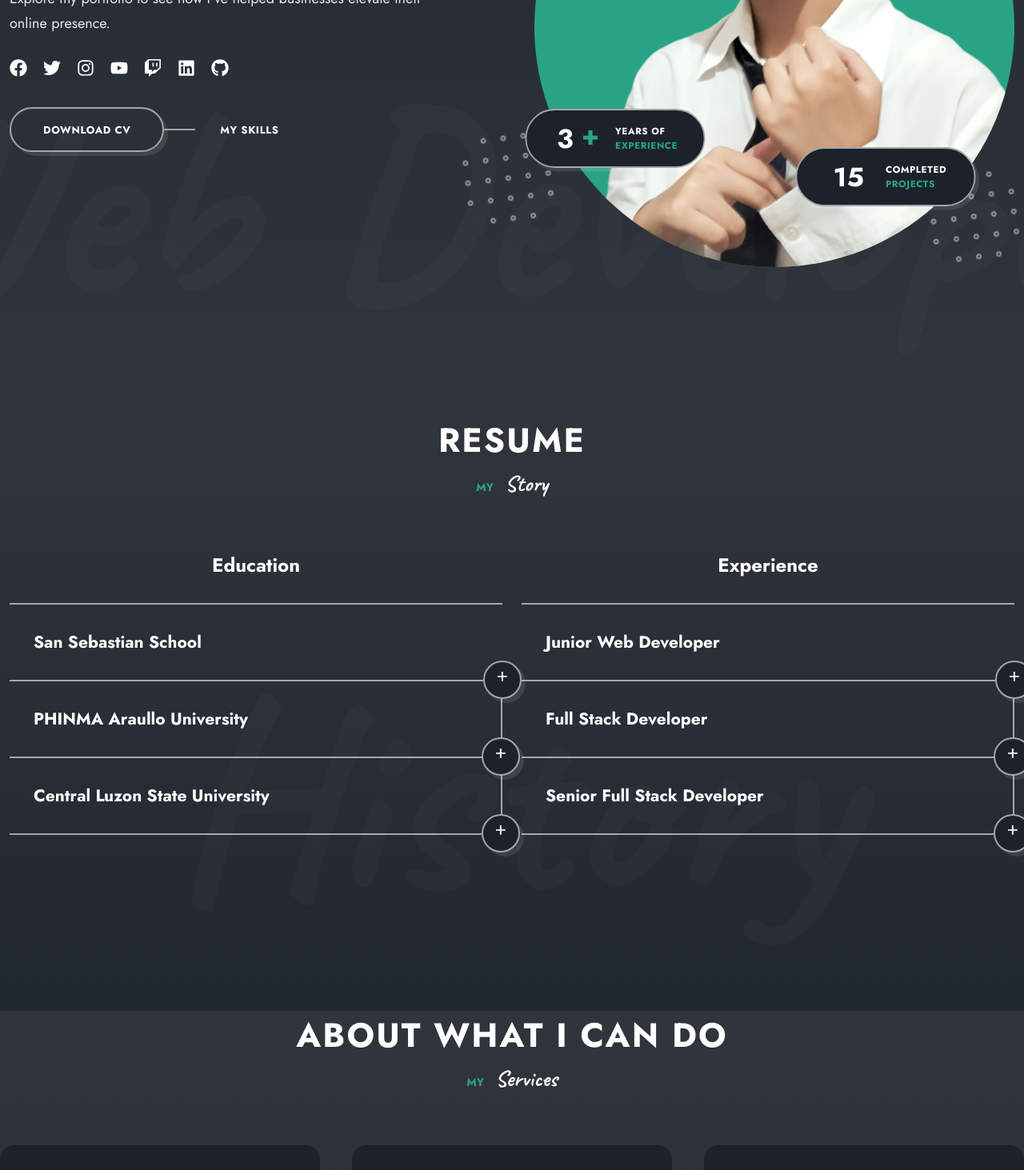
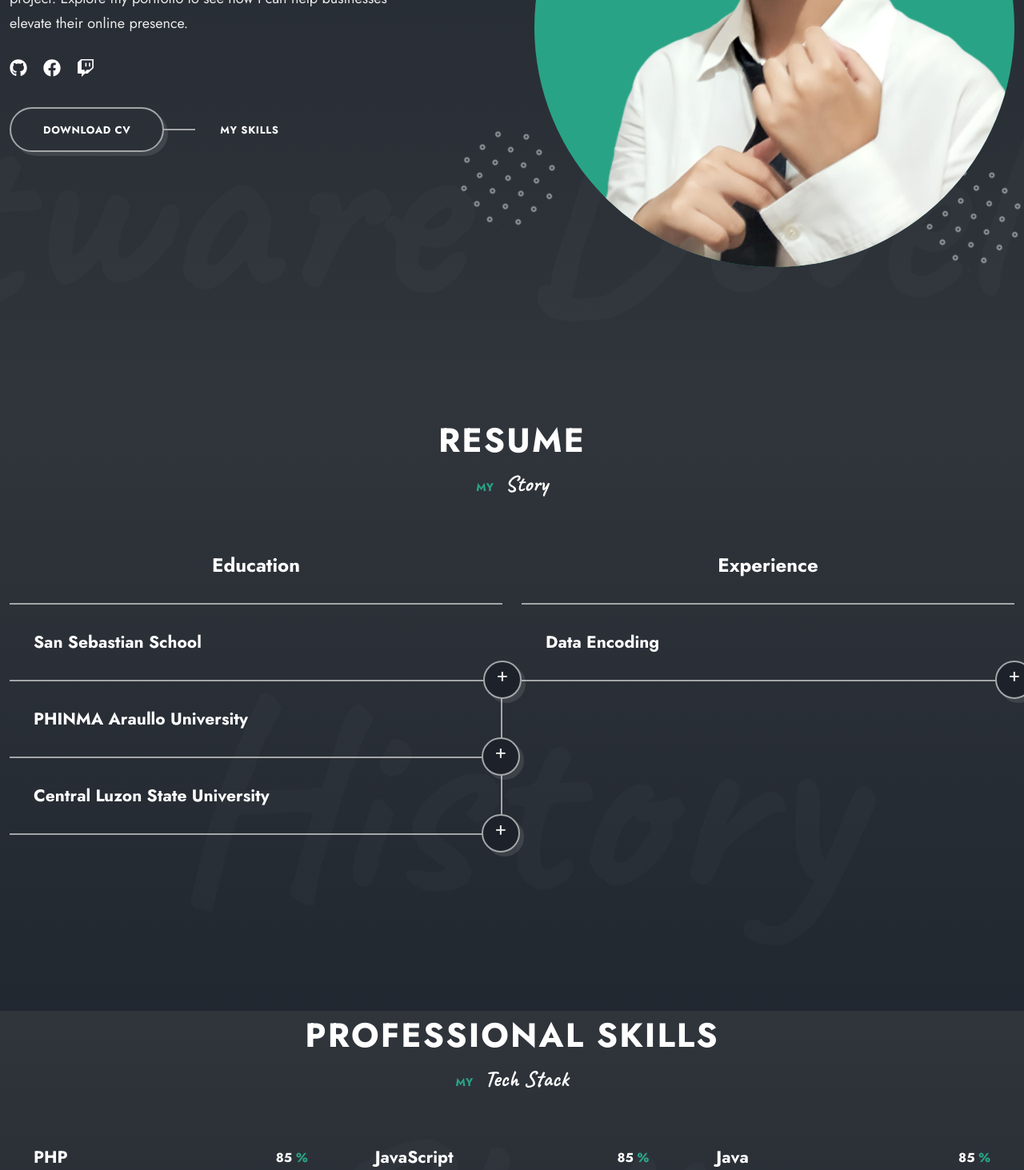
Before and after one commit to jaynevernice/reactfolio, a React (Vite) app: page /#home in a window 1280 px wide. Shown: the part 460-1923 px from the top of the page at 80% size. Built offline with nearby package versions, Linux system fonts and the light colour scheme.

Commit message:
Updates in App.jsx, Data.jsx, Home.jsx, and Skills.jsx

```diff
--- a/src/App.jsx
+++ b/src/App.jsx
@@ -23,12 +23,12 @@ function App() {
       <Header />
       <Home />
       <Resume />
-      <About />
+      {/* <About /> */}
       <Skills />
       <Portfolio />
-      <Testimonials />
-      <Pricing />
-      <Blog />
+      {/* <Testimonials /> */}
+      {/* <Pricing /> */}
+      {/* <Blog /> */}
       <Contact />
       <Footer />
 
--- a/src/Data.jsx
+++ b/src/Data.jsx
@@ -100,15 +100,15 @@ export const skills = [
   {
     id: 2,
     name: 'JavaScript',
-    percentage: 75,
+    percentage: 85,
     description:
       'Lorem ipsum dolor sit amet, consectetur adipiscing elit, sed do eiusmod tempor incididunt ut labore et dolore magna aliqua.',
   },
 
   {
     id: 3,
-    name: 'WordPress',
-    percentage: 90,
+    name: 'Java',
+    percentage: 85,
     description:
       'Lorem ipsum dolor sit amet, consectetur adipiscing elit, sed do eiusmod tempor incididunt ut labore et dolore magna aliqua.',
   },
@@ -116,7 +116,7 @@ export const skills = [
   {
     id: 4,
     name: 'Python',
-    percentage: 75,
+    percentage: 90,
     description:
       'Lorem ipsum dolor sit amet, consectetur adipiscing elit, sed do eiusmod tempor incididunt ut labore et dolore magna aliqua.',
   },
@@ -124,14 +124,14 @@ export const skills = [
   {
     id: 5,
     name: 'React',
-    percentage: 70,
+    percentage: 85,
     description:
       'Lorem ipsum dolor sit amet, consectetur adipiscing elit, sed do eiusmod tempor incididunt ut labore et dolore magna aliqua.',
   },
 
   {
     id: 6,
-    name: 'Adobe XD',
+    name: 'C++',
     percentage: 80,
     description:
       'Lorem ipsum dolor sit amet, consectetur adipiscing elit, sed do eiusmod tempor incididunt ut labore et dolore magna aliqua.',
@@ -196,7 +196,7 @@ export const cv = [
     subtitle: 'Preparatory - Grade 10',
     date: '2007 - 2018',
     description:
-      'Lorem ipsum dolor sit amet, consectetur adipiscing elit, sed do eiusmod tempor incididunt ut labore et dolore magna aliqua.',
+      'A journey from preparatory through Grade 10 at San Sebastian School, marked by growth, learning, and memorable experiences.',
     category: 'education',
   },
 
@@ -206,7 +206,7 @@ export const cv = [
     subtitle: 'Senior High School',
     date: '2018 - 2020',
     description:
-      'Lorem ipsum dolor sit amet, consectetur adipiscing elit, sed do eiusmod tempor incididunt ut labore et dolore magna aliqua.',
+      'Embarking on the Senior High School journey at PHINMA Araullo University, a chapter filled with academic exploration and personal growth. Two years marked by discovery, challenges, and forging pathways toward future endeavors.',
     category: 'education',
   },
 
@@ -214,41 +214,41 @@ export const cv = [
     id: 3,
     title: 'Central Luzon State University',
     subtitle: 'College',
-    date: '2020 - 2024',
+    date: '2020 - Present',
     description:
-      'Lorem ipsum dolor sit amet, consectetur adipiscing elit, sed do eiusmod tempor incididunt ut labore et dolore magna aliqua.',
+      'Currently pursuing higher education at Central Luzon State University, where knowledge meets opportunity. Engaging in collegiate studies, fostering skills, and crafting a foundation for a promising future.',
     category: 'education',
   },
 
   {
     id: 4,
-    title: 'Junior Web Developer',
-    subtitle: 'Accenture',
-    date: '2024 - 2026',
+    title: 'Data Encoding',
+    subtitle: 'CLSU - Office of Admissions',
+    date: 'August 2023',
     description:
-      'Lorem ipsum dolor sit amet, consectetur adipiscing elit, sed do eiusmod tempor incididunt ut labore et dolore magna aliqua.',
+      'Contributed to the Office of Admissions at Central Luzon State University by managing student subject enrollment, performing precise data entry, and facilitating seamless updates. Tasked with efficiently adding, removing, and enrolling subjects for students, ensuring accuracy and completeness in academic records.',
     category: 'experience',
   },
 
-  {
-    id: 5,
-    title: 'Full Stack Developer',
-    subtitle: 'Global Brainforce Inc.',
-    date: '2026 - 2030',
-    description:
-      'Lorem ipsum dolor sit amet, consectetur adipiscing elit, sed do eiusmod tempor incididunt ut labore et dolore magna aliqua.',
-    category: 'experience',
-  },
+  // {
+  //   id: 5,
+  //   title: 'Full Stack Developer',
+  //   subtitle: 'Global Brainforce Inc.',
+  //   date: '2026 - 2030',
+  //   description:
+  //     'Lorem ipsum dolor sit amet, consectetur adipiscing elit, sed do eiusmod tempor incididunt ut labore et dolore magna aliqua.',
+  //   category: 'experience',
+  // },
 
-  {
-    id: 6,
-    title: 'Senior Full Stack Developer',
-    subtitle: 'ETICA Group Pty ltd.',
-    date: '2030 - PRESENT',
-    description:
-      'Lorem ipsum dolor sit amet, consectetur adipiscing elit, sed do eiusmod tempor incididunt ut labore et dolore magna aliqua.',
-    category: 'experience',
-  },
+  // {
+  //   id: 6,
+  //   title: 'Senior Full Stack Developer',
+  //   subtitle: 'ETICA Group Pty ltd.',
+  //   date: '2030 - PRESENT',
+  //   description:
+  //     'Lorem ipsum dolor sit amet, consectetur adipiscing elit, sed do eiusmod tempor incididunt ut labore et dolore magna aliqua.',
+  //   category: 'experience',
+  // },
 ];
 
 export const testimonials = [
--- a/src/components/home/Home.jsx
+++ b/src/components/home/Home.jsx
@@ -14,22 +14,22 @@ const Home = () => {
         <div className="home__container container">
           <p className="home__subtitle text-cs">Hello World, <span>My Name Is</span></p>
           <h1 className="home__title text-cs"> <span>JAYNE</span> VERNICE</h1>
-          <p className="home__job"><span className="text-cs">I Am A</span> <b> Developer</b> </p>
+          <p className="home__job"><span className="text-cs">I Am A</span> <b> Software Developer</b> </p>
 
           <div className="home__img-wrapper">
             <div className="home__banner">
               <img src={profileImg} alt="" className='home__profile'/>
             </div>
 
-            <p className="home__data home__data-one">
+            {/* <p className="home__data home__data-one">
               <span className="text-lg">3 <b>+</b></span>
               <span className="text-sm text-cs"> Years of <span>Experience</span> </span>
-            </p>
+            </p> */}
 
-            <p className="home__data home__data-two">
+            {/* <p className="home__data home__data-two">
               <span className="text-lg">15</span>
               <span className="text-sm text-cs"> Completed <span>Projects</span> </span>
-            </p>
+            </p> */}
 
             <img src={shapeOne} alt="" className="shape shape__1 spin" />
             <img src={shapeTwo} alt="" className="shape shape__2 spin" />
@@ -37,16 +37,16 @@ const Home = () => {
 
           </div>
 
-          <p className="home__text">A 21 year old developer based in the Philippines. My mission is to blend aesthetics and functionality seamlessy in every project. Explore my portfolio to see how I've helped businesses elevate their online presence. </p>
+          <p className="home__text">A 21 year old aspiring developer based in the Philippines. My mission is to blend aesthetics and functionality seamlessy in every project. Explore my portfolio to see how I can help businesses elevate their online presence. </p>
 
           <div className="home__socials">
-            <a href="https://web.facebook.com/profile.php?id=61550783247991" className="home__social-link"><FaFacebook/></a>
-            <a href="https://twitter.com/VICESANDVIRTVES" className="home__social-link"><FaTwitter/></a>
-            <a href="" className="home__social-link"><FaInstagram/></a>
-            <a href="https://youtube.com/@vicesxvirtues" className="home__social-link"><FaYoutube/></a>
+            <a href="https://github.com/cosmicrevelry" className="home__social-link"><FaGithub/></a>
+            <a href="https://web.facebook.com/jaynevernice" className="home__social-link"><FaFacebook/></a>
             <a href="https://www.twitch.tv/cosmicrevelry/" className="home__social-link"><FaTwitch/></a>
-            <a href="" className="home__social-link"><FaLinkedin/></a>
-            <a href="https://github.com/cosmicrevelry" className="home__social-link"><FaGithub/></a>
+            {/* <a href="https://twitter.com/VICESANDVIRTVES" className="home__social-link"><FaTwitter/></a>  */}
+            {/* <a href="" className="home__social-link"><FaInstagram/></a>  */}
+            {/* <a href="https://youtube.com/@vicesxvirtues" className="home__social-link"><FaYoutube/></a> */}
+            {/* <a href="" className="home__social-link"><FaLinkedin/></a> */}
           </div>
 
           <div className="home__btns">
@@ -62,7 +62,7 @@ const Home = () => {
       </div>
 
       <div className="section__bg-wrapper">
-        <span className="bg__title">Web Developer</span>
+        <span className="bg__title">Software Developer</span>
       </div>
 
     </section>
--- a/src/components/skills/Skills.jsx
+++ b/src/components/skills/Skills.jsx
@@ -7,7 +7,7 @@ const Skills = () => {
   return (
     <section className="skills section" id='skills'>
         <h2 className="section__title text-cs">Professional Skills</h2>
-        <p className="section__subtitle">My <span> Talent</span></p>
+        <p className="section__subtitle">My <span> Tech Stack</span></p>
 
         <div className="skills__container container grid">
             {skills.map(({name, percentage, description}, index) => {
@@ -18,7 +18,7 @@ const Skills = () => {
                             <span className="skills__number">{percentage}<span> %</span></span>
                         </div>
 
-                        <p className="skills__description">{description}</p>
+                        {/* <p className="skills__description">{description}</p> */}
 
                         <div className="skills__bar">
                             <span className="skills__percentage" style={{width: `${percentage}%`}}>
```
